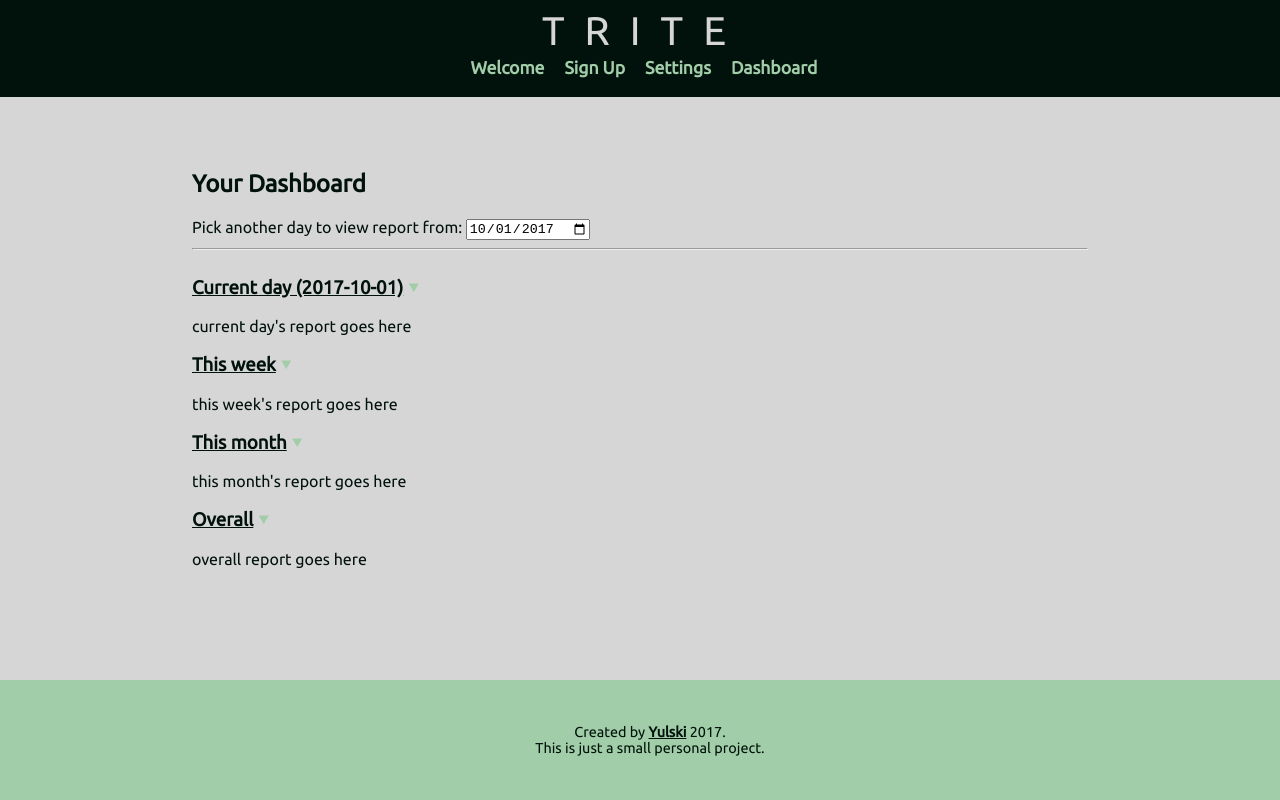
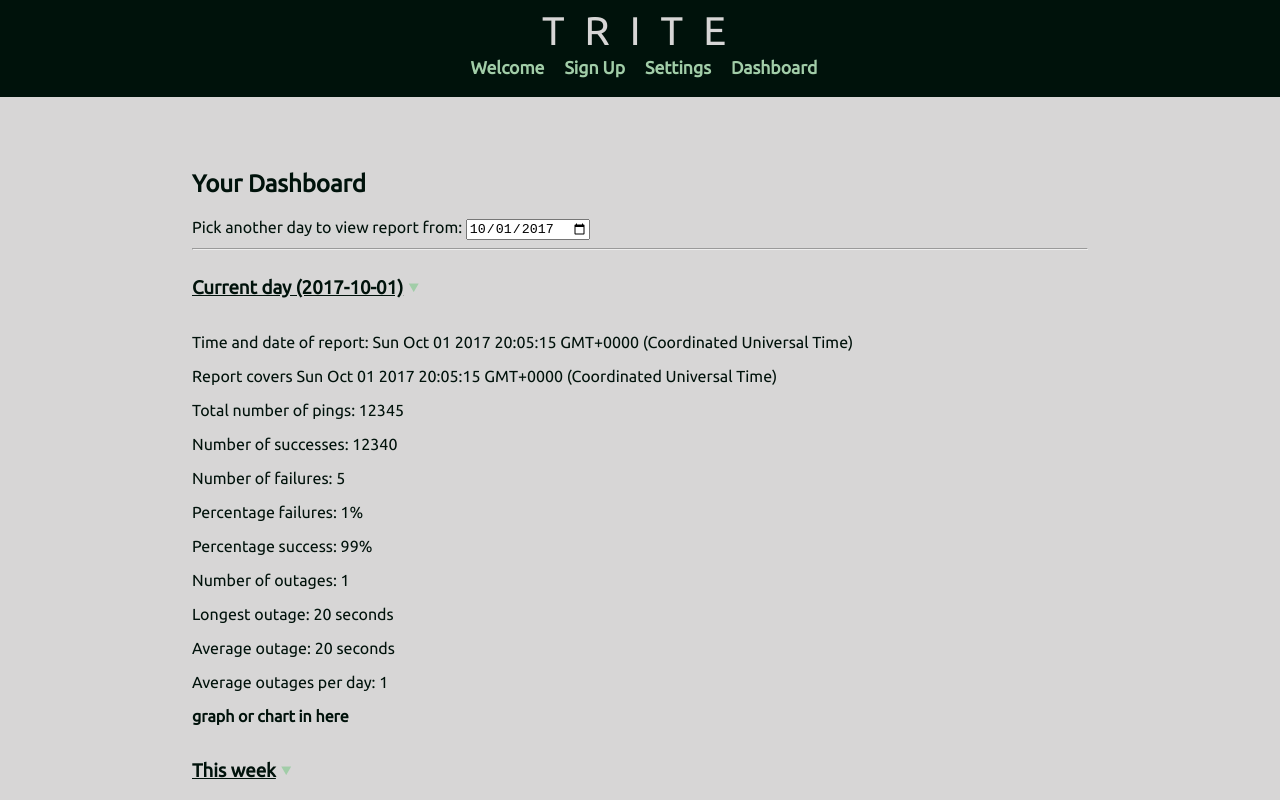
Before and after one commit to yulski/trite-web, a Vue app: page /#/dashboard in a window 1280 px wide. Shown: the top 800 px of the page. Built offline with nearby package versions, Linux system fonts and the light colour scheme.

Commit message:
added report model that will be outputted in reports

```diff
--- a/src/components/Dashboard.vue
+++ b/src/components/Dashboard.vue
@@ -13,9 +13,7 @@
                     &#11206;
                 </a>
             </div>
-            <div class="report-contents" v-if="showCurrentDay">
-                current day's report goes here
-            </div>
+            <report v-if="showCurrentDay" :reportModel="allReports.today"/>
         </div>
         <div id="this-week" class="report-section">
             <div class="report-section-title">
@@ -24,9 +22,7 @@
                     &#11206;
                 </a>
             </div>
-            <div class="report-contents" v-if="showThisWeek">
-                this week's report goes here
-            </div>
+            <report v-if="showThisWeek" :reportModel="allReports.thisWeek"/>
         </div>
         <div id="this-month" class="report-section">
             <div class="report-section-title">
@@ -35,9 +31,7 @@
                     &#11206;
                 </a>
             </div>
-            <div class="report-contents" v-if="showThisMonth">
-                this month's report goes here
-            </div>
+            <report v-if="showThisMonth" :reportModel="allReports.thisMonth"/>
         </div>
         <div id="overall-report" class="report-section">
             <div class="report-section-title">
@@ -46,14 +40,17 @@
                     &#11206;
                 </a>
             </div>
-            <div class="report-contents" v-if="showOverall">
-                overall report goes here
-            </div>
+            <report v-if="showOverall" :reportModel="allReports.overall"/>
         </div>
     </div>
 </template>
 
 <script>
+import Report from "./Report.vue";
+import ReportModel from "../models/report.js";
+import ReportService from "../services/report-service.js";
+
+var reportService = new ReportService();
 
 Date.prototype.toDateInputValue = function () {
     var local = new Date(this);
@@ -69,7 +66,8 @@ export default {
             showCurrentDay: true,
             showThisWeek: true,
             showThisMonth: true,
-            showOverall: true
+            showOverall: true,
+            allReports: reportService.getAllReports()
         }
     },
     methods: {
@@ -94,7 +92,8 @@ export default {
             this.showOverall = !this.showOverall;
             this.toggleCaret(e.target);
         }
-    }
+    },
+    components: { report: Report }
 }
 </script>
 
--- /dev/null
+++ b/src/components/Report.vue
@@ -0,0 +1,23 @@
+<template>
+    <div id="report">
+        <p>Time and date of report: {{reportModel.time.toString()}}</p>
+        <p>Report covers {{reportModel.coveredTime.toString()}}</p>
+        <p>Total number of pings: {{reportModel.numPings}}</p>
+        <p>Number of successes: {{reportModel.numSuccess}}</p>
+        <p>Number of failures: {{reportModel.numFailure}}</p>
+        <p>Percentage failures: {{reportModel.percentFailure}}%</p>
+        <p>Percentage success: {{reportModel.percentSuccess}}%</p>
+        <p>Number of outages: {{reportModel.numOutages}}</p>
+        <p>Longest outage: {{reportModel.longestOutage}}</p>
+        <p>Average outage: {{reportModel.averageOutage}}</p>
+        <p>Average outages per day: {{reportModel.averageOutagesDaily}}</p>
+        <p><b>graph or chart in here</b></p>
+    </div>
+</template>
+
+<script>
+export default {
+    name: "report",
+    props: ["reportModel"]
+}
+</script>
--- /dev/null
+++ b/src/models/report.js
@@ -0,0 +1,17 @@
+export default class {
+    constructor(id, time, coveredTime, numPings, numSuccess, numFailure, percentSuccess, percentFailure, numOutages,
+        longestOutage, averageOutage, averageOutagesDaily) {
+            this.id = id;
+            this.time = time;
+            this.coveredTime = coveredTime;
+            this.numPings = numPings;
+            this.numSuccess = numSuccess;
+            this.numFailure = numFailure;
+            this.percentSuccess = percentSuccess;
+            this.percentFailure = percentFailure;
+            this.numOutages = numOutages;
+            this.longestOutage = longestOutage;
+            this.averageOutage = averageOutage;
+            this.averageOutagesDaily = averageOutagesDaily;
+        }
+}
--- /dev/null
+++ b/src/services/report-service.js
@@ -0,0 +1,16 @@
+import ReportModel from "../models/report.js";
+
+export default class {
+    getAllReports() {
+        return {
+            today: new ReportModel(1, new Date(), new Date(), 12345, 12340, 5, 99, 1, 1, "20 seconds", "20 seconds", 1),
+            thisWeek: new ReportModel(2, new Date(), new Date(), 1234567, 1234500, 67, 98, 2, 7, "40 seconds", "15 seconds", 1),
+            thisMonth: new ReportModel(3, new Date(), new Date(), 12345678, 12345500, 178, 99, 1, 30, "3 minutes", "22 seconds", 1),
+            overall: new ReportModel(4, new Date(), new Date(), 1234567890, 1234567000, 890, 99, 1, 142, "8 minutes", "10 seconds", 1)
+        }
+    }
+
+    getReportForDay(date) {
+        return new ReportModel(1, new Date(), new Date(), 12345, 12340, 5, 99, 1, 1, "20 seconds", "20 seconds", 1)
+    }
+}
```
